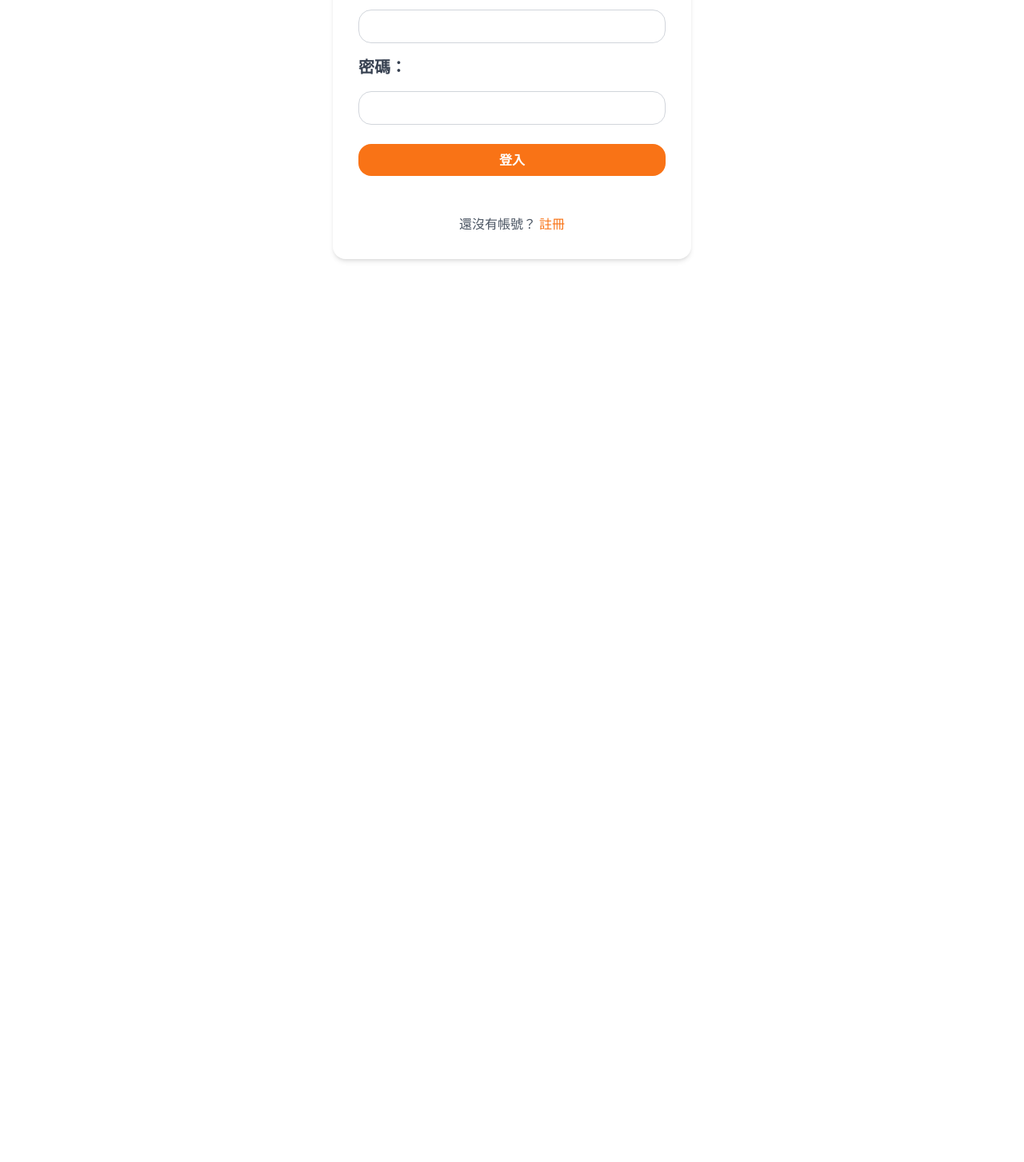
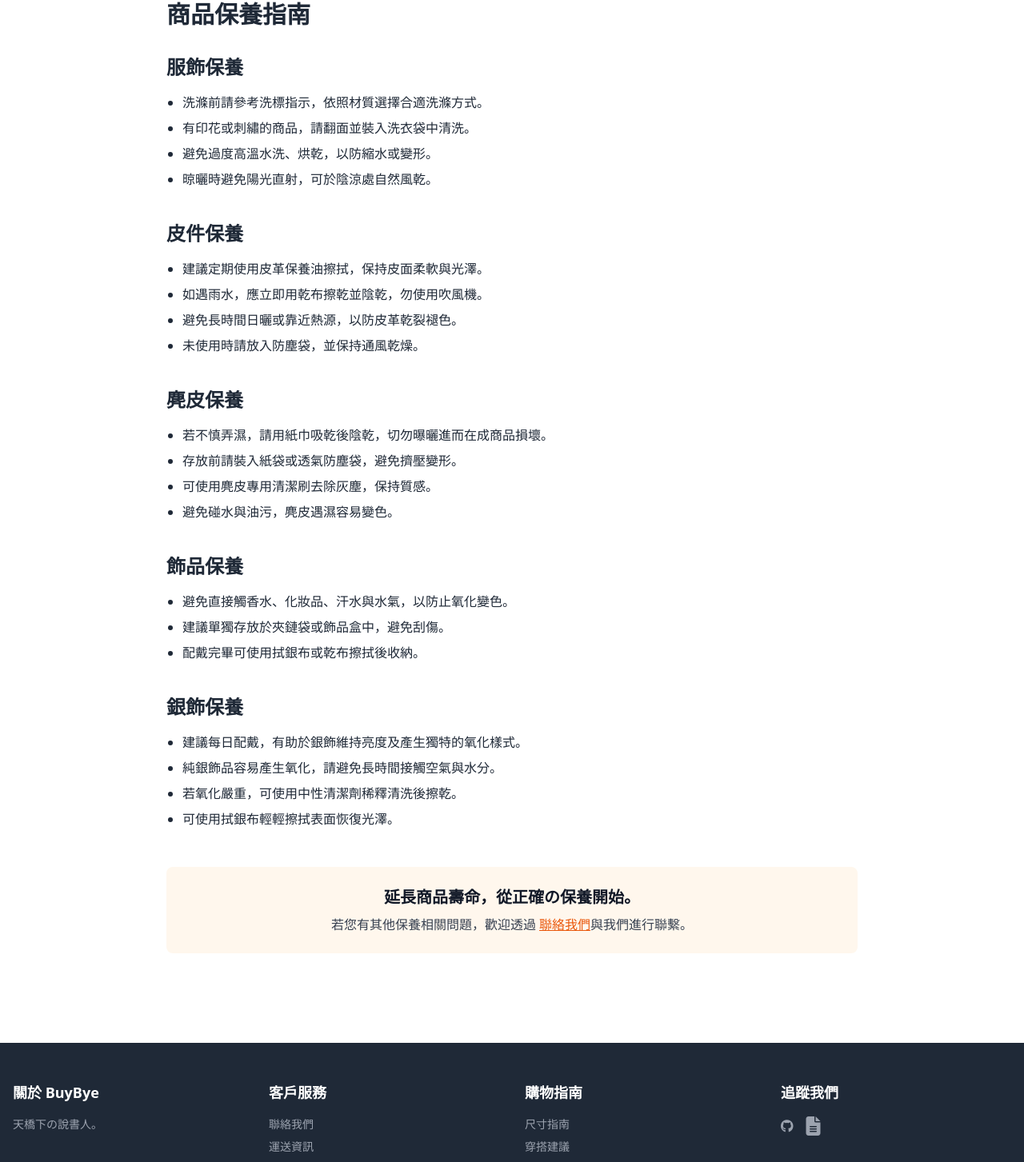
Before and after one commit to dali1756/buy_bye_frontend, a React (Vite) app: page /cares in a window 1280 px wide. Before the commit this address led to /login. Shown: the part 120-1573 px from the top of the page at 80% size. Before the commit the page ends 800 px from the top, so only its background shows below. Built offline with nearby package versions, Linux system fonts and the light colour scheme.

Commit message:
feat:add product care info.

```diff
--- a/src/App.tsx
+++ b/src/App.tsx
@@ -7,6 +7,7 @@ import Register from "./pages/Register";
 import ContactUs from "./pages/ContactUs";
 import ReturnAndRefunds from "./pages/ReturnAndRefunds"
 import ShoppingInfos from "./pages/ShoppingInfo";
+import ProductCare from "./pages/ProductCare";
 
 interface RouteProps {
   children: ReactNode;
@@ -76,6 +77,8 @@ function App() {
 
         <Route path="/shoppings" element={<ShoppingInfos />} />
 
+        <Route path="/cares" element={<ProductCare />} />
+
         <Route path="*" element={<Navigate to="/" replace />} />
       </Routes>
     </Router>
--- a/src/components/Footer.tsx
+++ b/src/components/Footer.tsx
@@ -10,6 +10,9 @@ function Footer() {
   }
   const handleShoppings = () => {
     navigate("/shoppings");
+  }
+  const handleCare = () => {
+    navigate("/cares");
   }
 
   return (
@@ -44,7 +47,7 @@ function Footer() {
                 <a href="https://www.beams.tw/staff/" target="_blank" className="hover:text-white transition-colors">穿搭建議</a>
               </li>
               <li>
-                <a href="#" className="hover:text-white transition-colors">保養方式</a>
+                <button onClick={handleCare} className="hover:text-white transition-colors text-left">保養方式</button>
               </li>
             </ul>
           </div>
--- /dev/null
+++ b/src/pages/ProductCare.tsx
@@ -0,0 +1,65 @@
+import NavBar from "../components/NavBar";
+import Footer from "../components/Footer";
+import { Link } from "react-router-dom";
+
+function ProductCare() {
+  return (
+    <>
+      <NavBar />
+      <div className="max-w-4xl mx-auto px-4 py-12 text-gray-800">
+        <h1 className="text-3xl font-bold mb-8">商品保養指南</h1>
+        <section className="mb-10">
+          <h2 className="text-2xl font-semibold mb-4">服飾保養</h2>
+          <ul className="list-disc pl-5 space-y-2">
+            <li>洗滌前請參考洗標指示，依照材質選擇合適洗滌方式。</li>
+            <li>有印花或刺繡的商品，請翻面並裝入洗衣袋中清洗。</li>
+            <li>避免過度高溫水洗、烘乾，以防縮水或變形。</li>
+            <li>晾曬時避免陽光直射，可於陰涼處自然風乾。</li>
+          </ul>
+        </section>
+        <section className="mb-10">
+          <h2 className="text-2xl font-semibold mb-4">皮件保養</h2>
+          <ul className="list-disc pl-5 space-y-2">
+            <li>建議定期使用皮革保養油擦拭，保持皮面柔軟與光澤。</li>
+            <li>如遇雨水，應立即用乾布擦乾並陰乾，勿使用吹風機。</li>
+            <li>避免長時間日曬或靠近熱源，以防皮革乾裂褪色。</li>
+            <li>未使用時請放入防塵袋，並保持通風乾燥。</li>
+          </ul>
+        </section>
+        <section className="mb-10">
+          <h2 className="text-2xl font-semibold mb-4">麂皮保養</h2>
+          <ul className="list-disc pl-5 space-y-2">
+            <li>若不慎弄濕，請用紙巾吸乾後陰乾，切勿曝曬進而在成商品損壞。</li>
+            <li>存放前請裝入紙袋或透氣防塵袋，避免擠壓變形。</li>
+            <li>可使用麂皮專用清潔刷去除灰塵，保持質感。</li>
+            <li>避免碰水與油污，麂皮遇濕容易變色。</li>
+          </ul>
+        </section>
+        <section className="mb-10">
+          <h2 className="text-2xl font-semibold mb-4">飾品保養</h2>
+          <ul className="list-disc pl-5 space-y-2">
+            <li>避免直接觸香水、化妝品、汗水與水氣，以防止氧化變色。</li>
+            <li>建議單獨存放於夾鏈袋或飾品盒中，避免刮傷。</li>
+            <li>配戴完畢可使用拭銀布或乾布擦拭後收納。</li>
+          </ul>
+        </section>
+        <section className="mb-10">
+          <h2 className="text-2xl font-semibold mb-4">銀飾保養</h2>
+          <ul className="list-disc pl-5 space-y-2">
+            <li>建議每日配戴，有助於銀飾維持亮度及產生獨特的氧化樣式。</li>
+            <li>純銀飾品容易產生氧化，請避免長時間接觸空氣與水分。</li>
+            <li>若氧化嚴重，可使用中性清潔劑稀釋清洗後擦乾。</li>
+            <li>可使用拭銀布輕輕擦拭表面恢復光澤。</li>
+          </ul>
+        </section>
+        <div className="mt-12 bg-orange-50 rounded-lg p-6 text-center">
+          <h2 className="text-xl font-semibold mb-2 text-gray-900">延長商品壽命，從正確の保養開始。</h2>
+          <p className="text-gray-700">若您有其他保養相關問題，歡迎透過<Link to="/contacts" className="text-orange-600 underline hover:text-orange-800 ml-1">聯絡我們</Link>與我們進行聯繫。</p>
+        </div>
+      </div>
+      <Footer />
+    </>
+  )
+}
+
+export default ProductCare;
```
